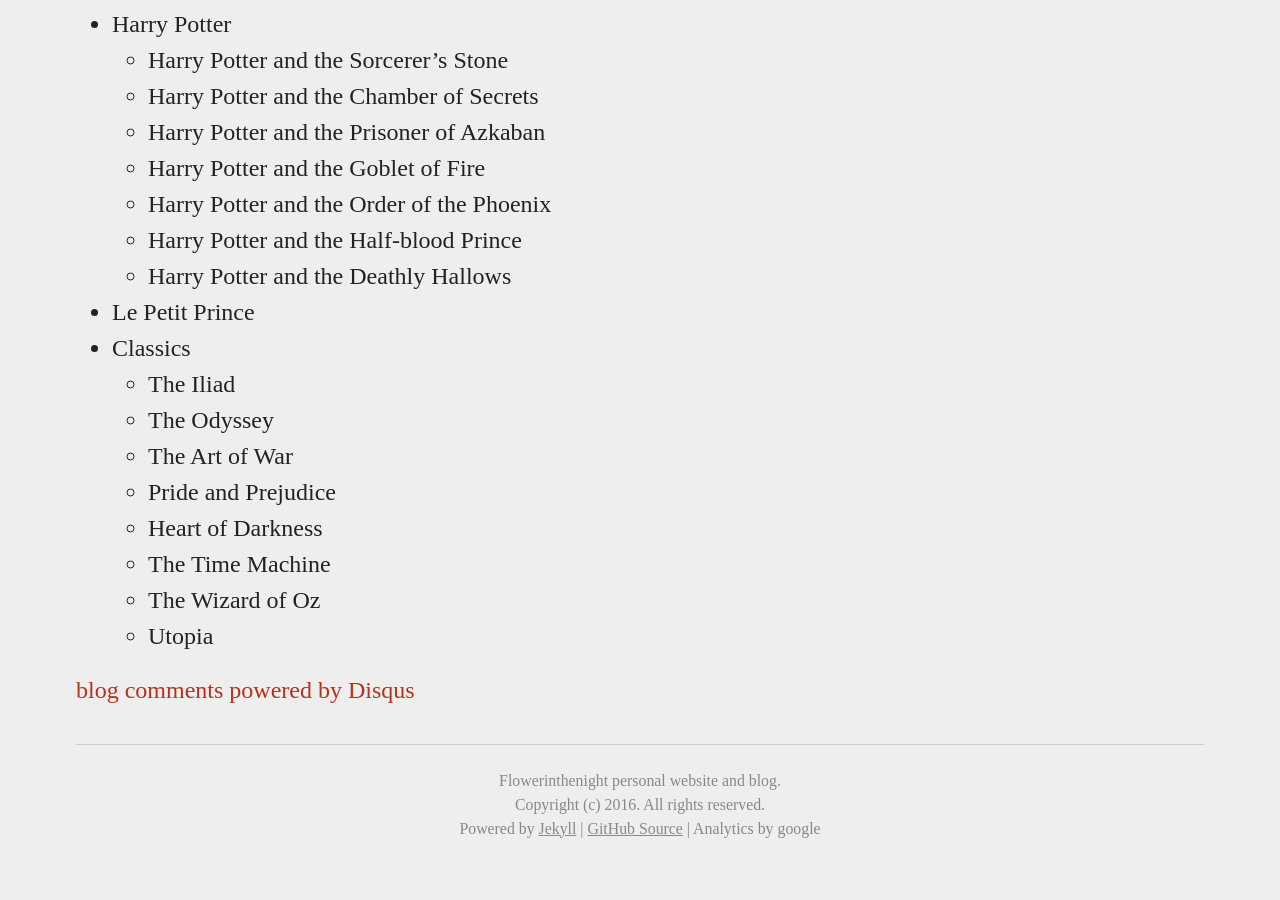
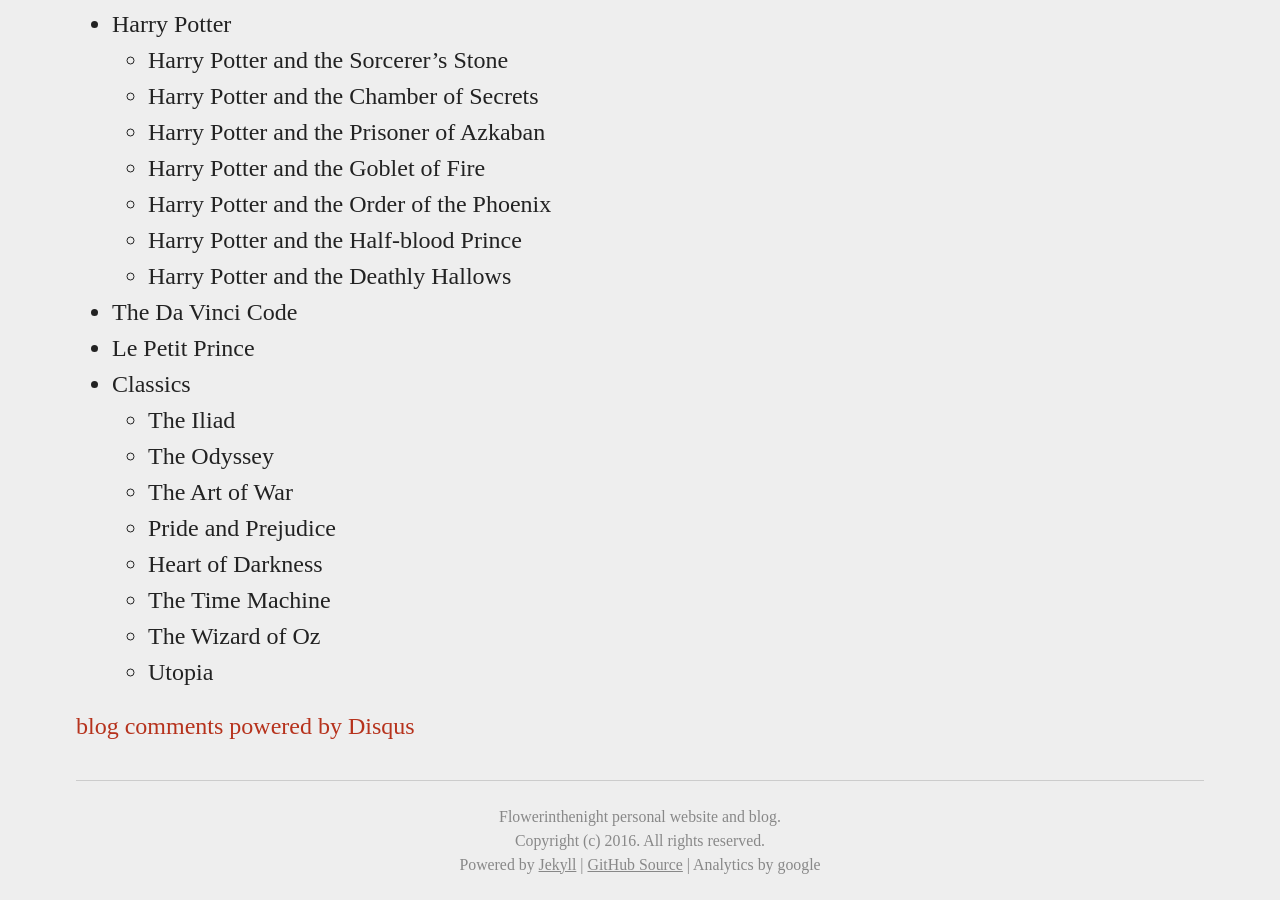
Before and after one commit to flowerinthenight/flowerinthenight.github.io, a Jekyll site: the page built from bookshelf.md, in a window 1280 px wide and 900 px high, scrolled down 5353 px. Built offline with Jekyll 4.4.1, drawn with Linux system fonts in a browser that asks for light colours; some web fonts are replaced; comment, search, counter and statistics services are not loaded; before the commit the page ends 6217 px from its top, so only the background shows below that.

Commit message:
Update bookshelf.md

```diff
--- a/bookshelf.md
+++ b/bookshelf.md
@@ -154,6 +154,7 @@ Current: **Goldenhand**
   * Harry Potter and the Order of the Phoenix
   * Harry Potter and the Half-blood Prince
   * Harry Potter and the Deathly Hallows
+* The Da Vinci Code
 * Le Petit Prince
 * Classics
   * The Iliad
```
